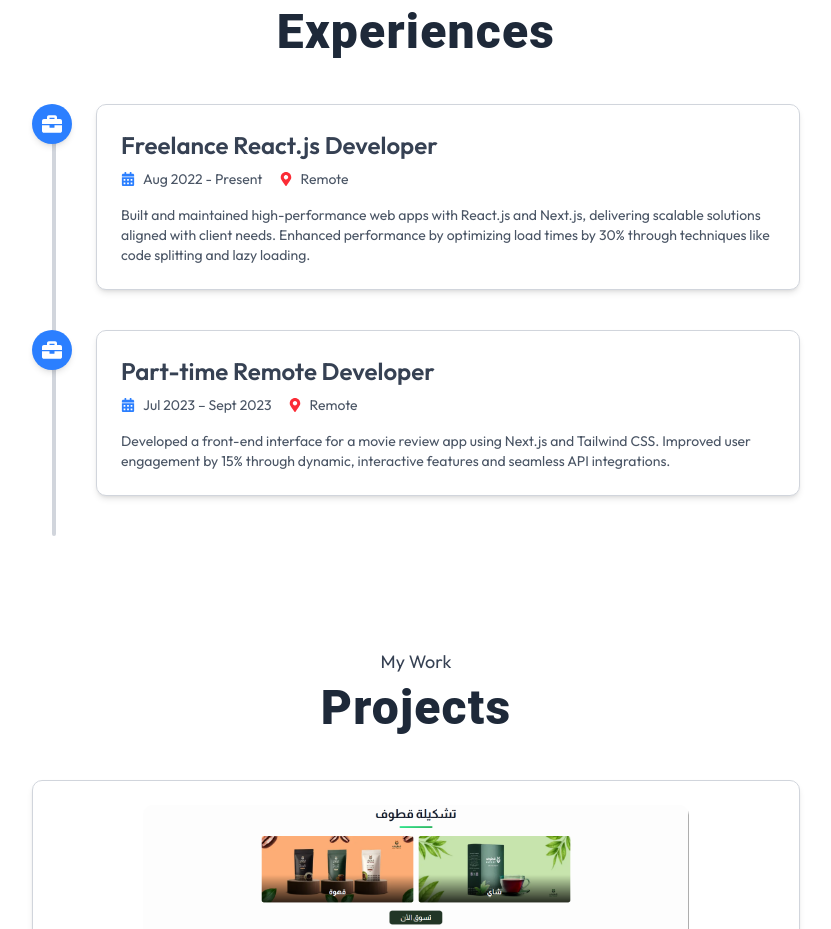
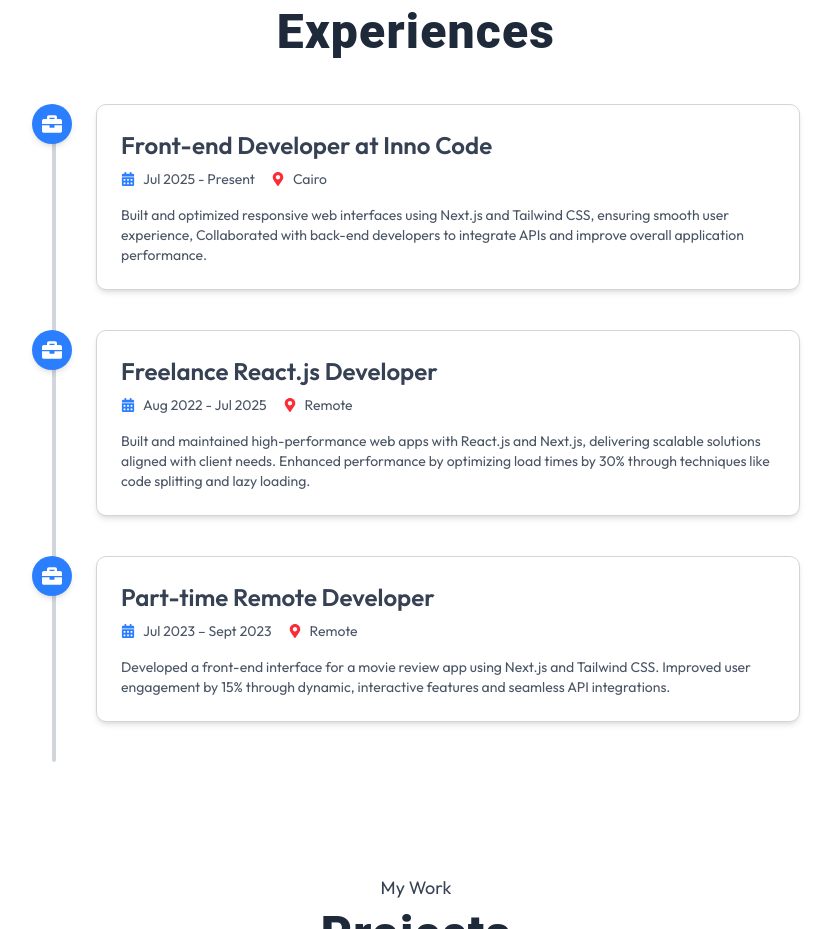
Before and after one commit to toony10/portfolio, a Next.js app: page / in a window 1280 px wide. Shown: the part 2460-3389 px from the top of the page, without its empty margins (224-1055 px from the left). Built offline with nearby package versions, Linux system fonts and the light colour scheme.

Commit message:
update experiance

```diff
--- a/app/components/Experiences.tsx
+++ b/app/components/Experiences.tsx
@@ -4,8 +4,15 @@ import SectionHeader from "./custom/SectionHeader";
 import { motion } from 'motion/react';
 const experiences = [
     {
+        title: "Front-end Developer at Inno Code",
+        date: "Jul 2025 - Present",
+        location: "Cairo",
+        description:
+            "Built and optimized responsive web interfaces using Next.js and Tailwind CSS, ensuring smooth user experience, Collaborated with back-end developers to integrate APIs and improve overall application performance. ",
+    },
+    {
         title: "Freelance React.js Developer",
-        date: "Aug 2022 - Present",
+        date: "Aug 2022 - Jul 2025",
         location: "Remote",
         description:
             "Built and maintained high-performance web apps with React.js and Next.js, delivering scalable solutions aligned with client needs. Enhanced performance by optimizing load times by 30% through techniques like code splitting and lazy loading.",
```
